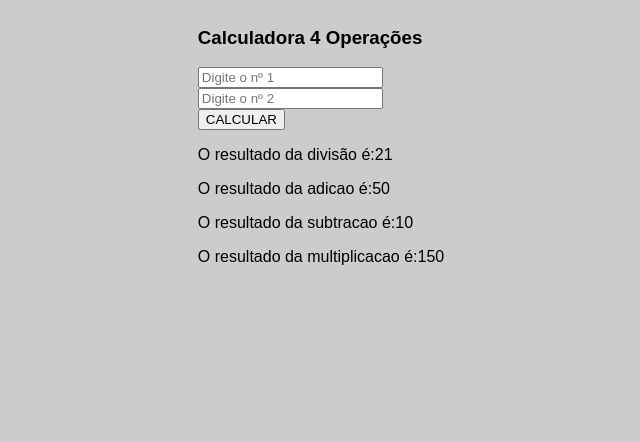
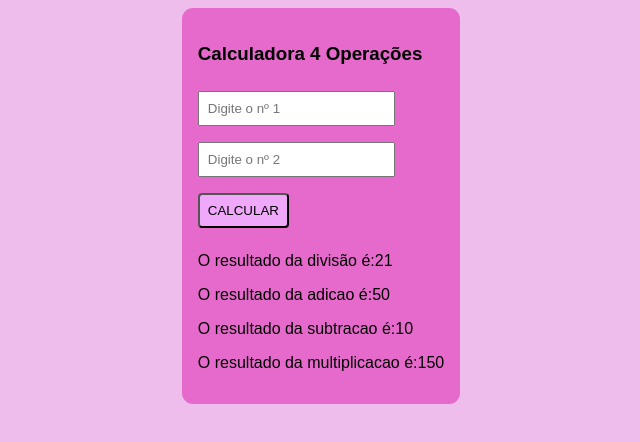
Before and after one commit to Hudd15/2DSC_leoncio, a plain HTML site: page index.html in a window 1280 px wide. Shown: the whole page, without its empty margins (327-967 px from the left). Drawn offline with Linux system fonts and the light colour scheme.

Commit message:
iniciando o cógido Javascript

```diff
--- a/calculadora/css/estilo.css
+++ b/calculadora/css/estilo.css
@@ -5,5 +5,21 @@ body{
     width: 100%;
     display: flex;
     justify-content: center;
-    background-color: #ccc;
+    background-color: #eebdeb;
 }
+.app {
+    background-color: rgb(230, 106, 203);
+    padding: 16px;
+    border-radius: 11px;
+}
+input {
+    margin: 8px 0;
+    padding: 8px;
+    outline: none;
+}
+#btn-calcular{
+   background-color:rgb(240, 169, 250);
+   color: #000000;
+   padding: 8px;
+   border-radius: 4px;
+}
--- /dev/null
+++ b/calculadora/js/script.js
@@ -0,0 +1,14 @@
+//FAZ REFERÊNCIA AOS ELEMENTOS DOM
+const numero1 = document.querySelector('#numero1')
+const numero2 = document.querySelector('#numero2')
+const btnCalcular = document.querySelector('#btn-calcular')
+alert(numero1)
+const divisao = document.querySelector('.divisao')
+const adicao = document.querySelector('.adicao')
+const subtracao = document.querySelector('.subtracao')
+const multiplicacao = document.querySelector('.multiplicacao')
+alert(adicao)
+// CRIA A FUNÇÃO CALCULAR
+
+
+//ADICIONA ESCUTAR DE EVENTOS
--- a/index.html
+++ b/index.html
@@ -12,7 +12,7 @@
         <form class="formulario">
             <input type="number" id="numero1" placeholder="Digite o nº 1"><br>
             <input type="number" id="numero2" placeholder="Digite o nº 2"><br>
-            <input type="submit" value="CALCULAR">
+            <input type="submit" id="btn-calcular" value="CALCULAR">
 
         </form>
         <!-- INICIO DA EXIBIÇÃO -->
@@ -23,5 +23,6 @@
            <p class="multiplicacao">O resultado da multiplicacao é:150</p>
          </div>
     </div>
+     <script src="./calculadora/js/script.js"></script>
 </body>
 </html>
```
